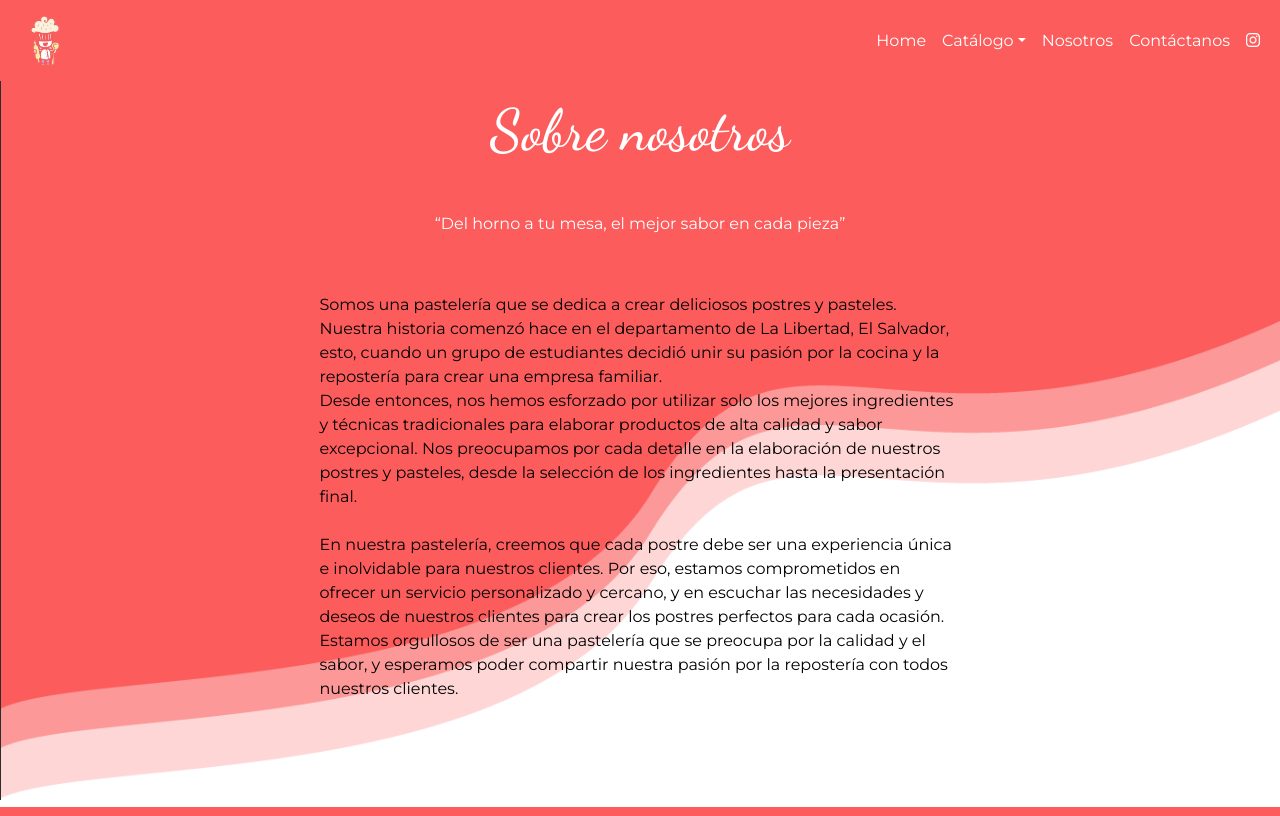
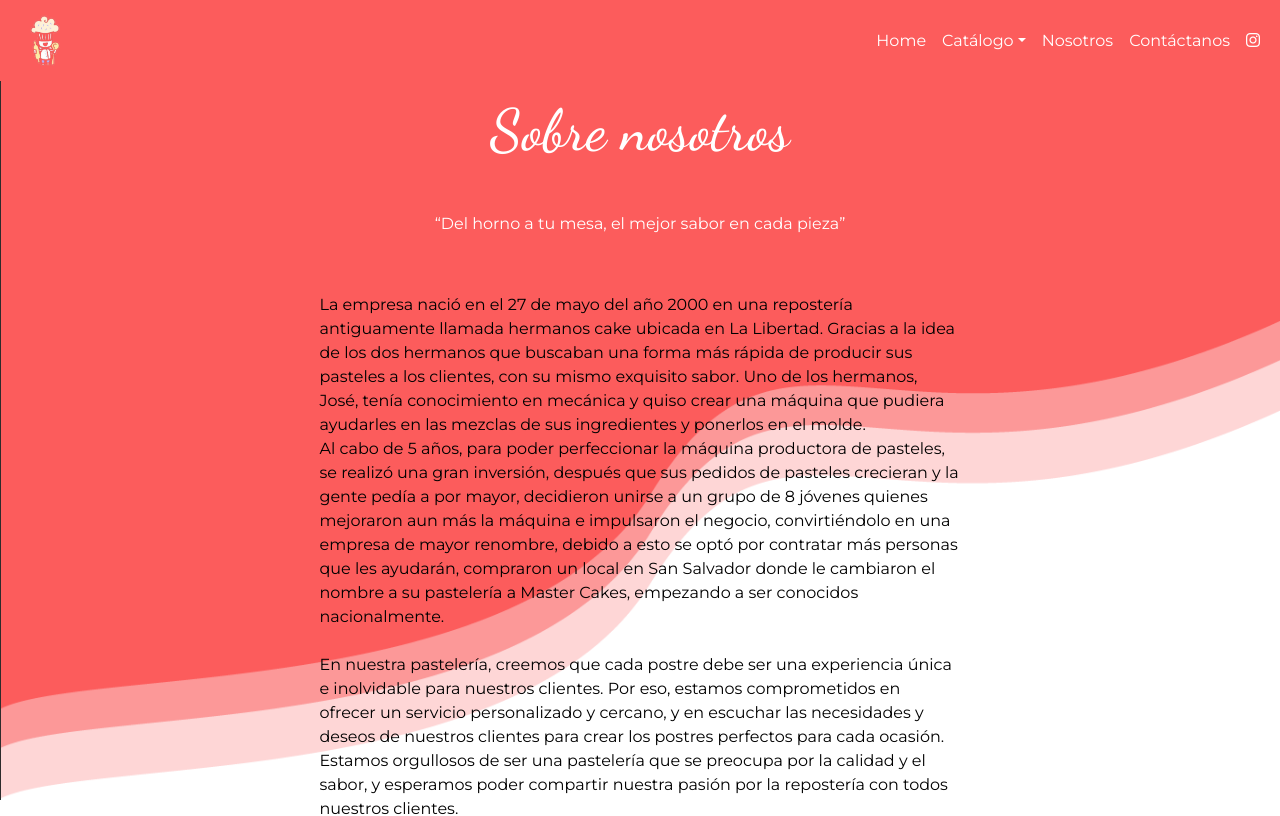
Before and after one commit to cruzito-rar/master-cakes-app, a React (Create React App) app: page /about in a window 1280 px wide. Shown: the top 816 px of the page. Built offline with nearby package versions, Linux system fonts and the light colour scheme.

Commit message:
About updated

```diff
--- a/src/components/pages/About.jsx
+++ b/src/components/pages/About.jsx
@@ -12,8 +12,8 @@ const About = () => {
     <div className="col-md-7">
      <h1 className="text-center mt-5 text-white"> Sobre nosotros </h1>
       <p className="text text-center text-white"> “Del horno a tu mesa, el mejor sabor en cada pieza” </p>
-      <p> Somos una pastelería que se dedica a crear deliciosos postres y pasteles. Nuestra historia comenzó hace en el departamento de La Libertad, El Salvador, esto, cuando un grupo de estudiantes decidió unir su pasión por la cocina y la repostería para crear una empresa familiar. <br/>
-      Desde entonces, nos hemos esforzado por utilizar solo los mejores ingredientes y técnicas tradicionales para elaborar productos de alta calidad y sabor excepcional. Nos preocupamos por cada detalle en la elaboración de nuestros postres y pasteles, desde la selección de los ingredientes hasta la presentación final.
+      <p> La empresa nació en el 27 de mayo del año 2000 en una repostería  antiguamente llamada hermanos cake ubicada en La Libertad. Gracias a  la idea de los dos hermanos que buscaban una forma más rápida de  producir sus pasteles a los clientes, con su mismo exquisito sabor. Uno  de los hermanos, José, tenía conocimiento en mecánica y quiso crear  una máquina que pudiera ayudarles en las mezclas de sus ingredientes y  ponerlos en el molde. <br/>
+      Al cabo de 5 años, para poder perfeccionar la máquina productora de  pasteles, se realizó una gran inversión, después que sus pedidos de  pasteles crecieran y la gente pedía a por mayor, decidieron unirse a un  grupo de 8 jóvenes quienes mejoraron aun más la máquina e impulsaron  el negocio, convirtiéndolo en una empresa de mayor renombre, debido a  esto se optó por contratar más personas que les ayudarán, compraron  un local en San Salvador donde le cambiaron el nombre a su pastelería a  Master Cakes, empezando a ser conocidos nacionalmente.
       <br/> <br/>
       En nuestra pastelería, creemos que cada postre debe ser una experiencia única e inolvidable para nuestros clientes. Por eso, estamos comprometidos en ofrecer un servicio personalizado y cercano, y en escuchar las necesidades y deseos de nuestros clientes para crear los postres perfectos para cada ocasión. Estamos orgullosos de ser una pastelería que se preocupa por la calidad y el sabor, y esperamos poder compartir nuestra pasión por la repostería con todos nuestros clientes. </p>
     </div>
```
